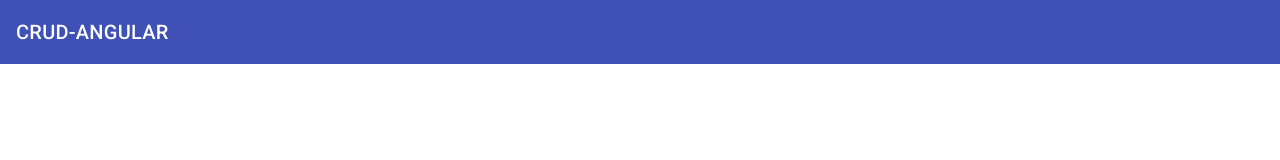
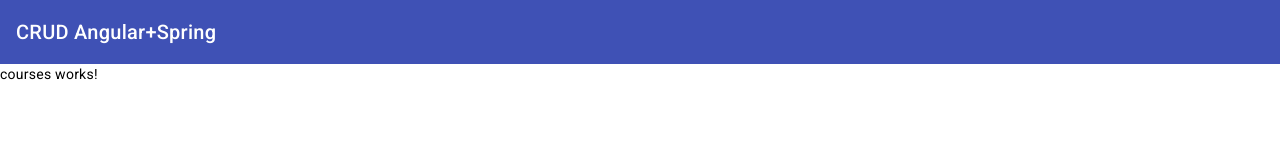
Before and after one commit to SamuckqaDev/crud-fe, an Angular app: page /courses in a window 1280 px wide. Before the commit this address led to /. Shown: the top 160 px of the page. Built offline with nearby package versions, Linux system fonts and the light colour scheme.

Commit message:
modules and routing

```diff
--- a/src/app/app-routing.module.ts
+++ b/src/app/app-routing.module.ts
@@ -1,10 +1,17 @@
 import { NgModule } from '@angular/core';
 import { RouterModule, Routes } from '@angular/router';
 
-const routes: Routes = [];
+const routes: Routes = [
+  { path: '', pathMatch: 'full', redirectTo: 'courses' },
+  {
+    path: 'courses',
+    loadChildren: () =>
+      import('./courses/courses.module').then((m) => m.CoursesModule),
+  },
+]
 
 @NgModule({
   imports: [RouterModule.forRoot(routes)],
-  exports: [RouterModule]
+  exports: [RouterModule],
 })
-export class AppRoutingModule { }
+export class AppRoutingModule {}
--- a/src/app/app.component.html
+++ b/src/app/app.component.html
@@ -1,4 +1,5 @@
 
 <mat-toolbar color="primary">
-  <span>CRUD-ANGULAR</span>
+  <span>CRUD Angular+Spring</span>
 </mat-toolbar>
+<router-outlet></router-outlet>
--- /dev/null
+++ b/src/app/courses/courses/courses.component.html
@@ -0,0 +1 @@
+<p>courses works!</p>
```
Also changed, not shown: src/app/courses/courses-routing.module.ts (added, +13 -0 lines), src/app/courses/courses.module.ts (added, +17 -0 lines), src/app/courses/courses/courses.component.ts (added, +10 -0 lines), src/app/courses/courses/courses.component.scss (added), 1 other file (tests, documents, lock files or other folders).
